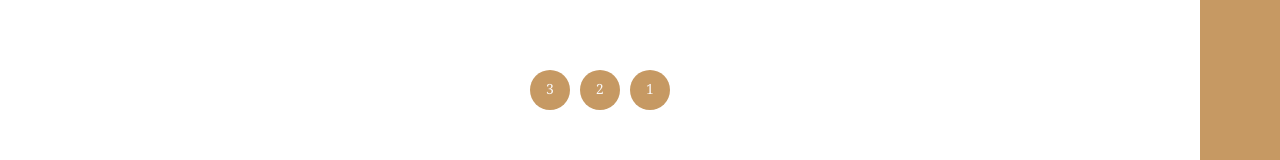
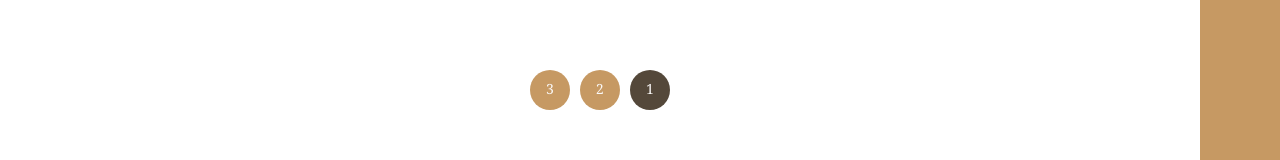
Before and after one commit to Mehdi-haghdoost/amlak, a Next.js app: page /homes in a window 1280 px wide. Shown: the part 2531-2691 px from the top of the page. Built offline with nearby package versions, Linux system fonts and the light colour scheme.

Commit message:
styling active paginate number

```diff
--- a/pages/homes/index.js
+++ b/pages/homes/index.js
@@ -8,6 +8,7 @@ function index() {
   const [homes, setHomes] = useState([...db.homes])
   const [orderedHomes, setOrderedHomes] = useState([])
   const [status, setStatus] = useState('-1')
+  const [page, setPage] = useState(1)
 
   useEffect(() => {
     switch (status) {
@@ -43,7 +44,7 @@ function index() {
     event.preventDefault() ;
     console.log('next Page =>' , page);
     console.log('hi');
-
+    setPage(page)
 
 
   }
@@ -85,7 +86,7 @@ function index() {
       <ul className="pagination__list">
         {
           Array.from({ length: Math.ceil(db.homes.length / 3) }).map((item, index) => (
-            <li className="pagination__item"
+            <li className={index + 1 === page ? "pagination__item active" : "pagination__item"}
             onClick={(event) => paginateHandler(event, index + 1)}
             key={index + 1}
             >
```
